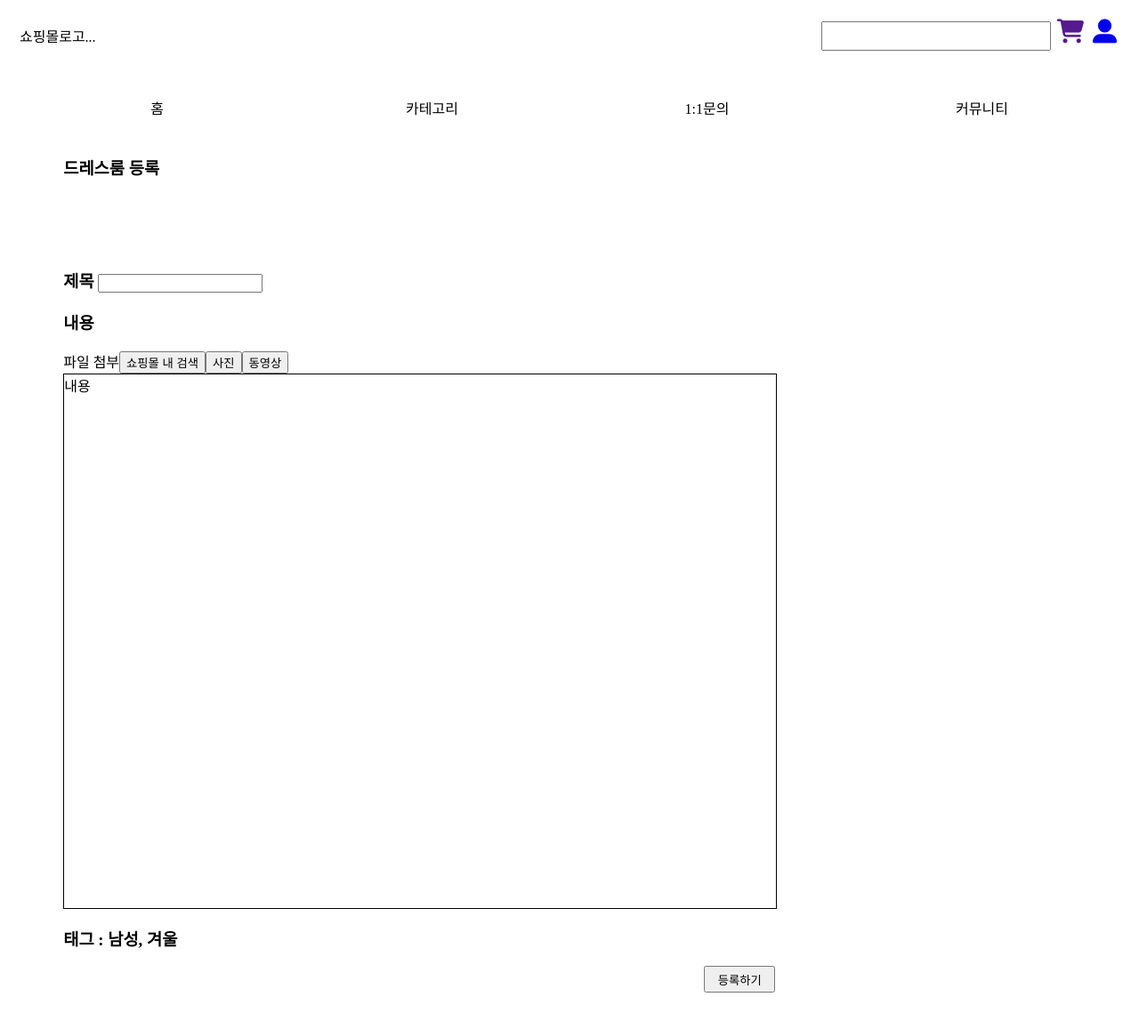
After one commit to dudtlr2331/cltshop, a web app: page /dressroom/dressRoom_create.html in a window 1280 px wide. The commit adds this page. Shown: the whole page at 89% size. Run offline with its HTML, style and script files only (its server is not run), Linux system fonts and the light colour scheme; data that the repository does not hold is empty; some libraries are stand-ins or nearby versions.

Commit message:
드레스룸
드레스룸 완료

```diff
--- a/WebContent/css/dressRoom.css
+++ b/WebContent/css/dressRoom.css
@@ -55,3 +55,88 @@
 #dressRoom_dressers{
     padding: 5%;
 }
+
+#dressRoom_category{
+    display: flex;
+}
+
+.dressRoom_category_detail{
+    width: 20%;
+    padding: 3%;
+}
+
+.dressRoom_category_list{
+    justify-content: center;
+    align-items: center;
+    list-style: none;
+}
+
+.dressRoom_category_list li{
+    width: 100px;
+    height: 30px;
+    justify-content: center;
+    text-align: center;
+    border: 1px solid;
+}
+
+.dressRoom_main_detail{
+    width: 70%;
+    height: 50px;
+    padding: 3%;
+}
+
+.dressRoom_main_up{
+    height: 50px;
+}
+
+.dressRoom_main_sort{
+    float: left;
+}
+
+.dressRoom_main_search{
+    float: right;
+}
+
+.dressRoom_main_down{
+    display: flex;
+    flex-wrap: wrap;
+}
+
+.dressRoom_main_item{
+    width: 210px;
+    height: 300px;
+    margin: 20px;
+
+}
+
+.dressRoom_main_img{
+    width: 100%;
+    height: 70%;
+    align-self: center;
+    border: 1px solid;
+}
+
+.dressRoom_main_ul{
+    list-style: none;
+}
+
+.dressRoom_create_title{
+    padding-left: 5%;
+}
+
+#dressRoom_create{
+    width: 800px;
+    padding: 5%;
+}
+
+.dressRoom_create_content{
+    width: 800px;
+    height: 600px;
+    border: 1px solid;
+}
+
+.dressRoom_create_button{
+    width: 80px;
+    height: 30px;
+    float: right;
+}
--- /dev/null
+++ b/WebContent/dressroom/dressRoom_create.html
@@ -0,0 +1,49 @@
+<!DOCTYPE html>
+<html lang="ko">
+<head>
+    <meta charset="UTF-8">
+    <meta http-equiv="X-UA-Compatible" content="IE=edge">
+    <meta name="viewport" content="width=device-width, initial-scale=1.0">
+    <link href="../css/common.css" rel="stylesheet">
+    <link href="../css/main.css" rel="stylesheet">
+    <link href="../css/category.css" rel="stylesheet">
+    <link href="../css/list.css" rel="stylesheet">
+    <link href="../css/dressRoom.css" rel="stylesheet">
+    <title>드레스룸</title>
+    <script src="https://kit.fontawesome.com/db1622cae4.js" crossorigin="anonymous"></script>
+    <script src="../js/common.js" defer></script>
+</head>
+<body>
+    <header id="header">
+       <div class="logo">쇼핑몰로고...</div>
+       <div class="top_btn">
+          <input type="text"/>
+          <a href=""><i class="fa-solid fa-cart-shopping"></i></a>
+          <a href="../login/login.html"><i class="fa-solid fa-user-large"></i></a>
+       </div>
+    </header>
+    <section id="main_benner">
+       <ul class="menu">
+          <li>홈</li>
+          <li>카테고리</li>
+          <li>1:1문의</li>
+          <li>커뮤니티</li>
+       </ul>
+    </section>
+    <h3 class="dressRoom_create_title">드레스룸 등록</h3>
+    <section id="dressRoom_create">
+        <div class="dressRoom_create_detail">
+            <h3>제목 <input type="text" name="" id=""></h3>
+            <h3>내용</h3>
+            <span>파일 첨부</span><button>쇼핑몰 내 검색</button><button>사진</button><button>동영상</button>
+        </div>
+        <div class="dressRoom_create_content">내용</div>
+        <div class="dressRoom_create_detail">
+            <h3>태그 : 남성, 겨울</h3>
+        </div>
+        <div class="dressRoom_create_down">
+            <button class="dressRoom_create_button">등록하기</button>
+        </div>
+    </section>
+</body>
+</html>
```
Also changed, not shown: WebContent/dressroom/dressRoom_main.html (+76 -0 lines).
